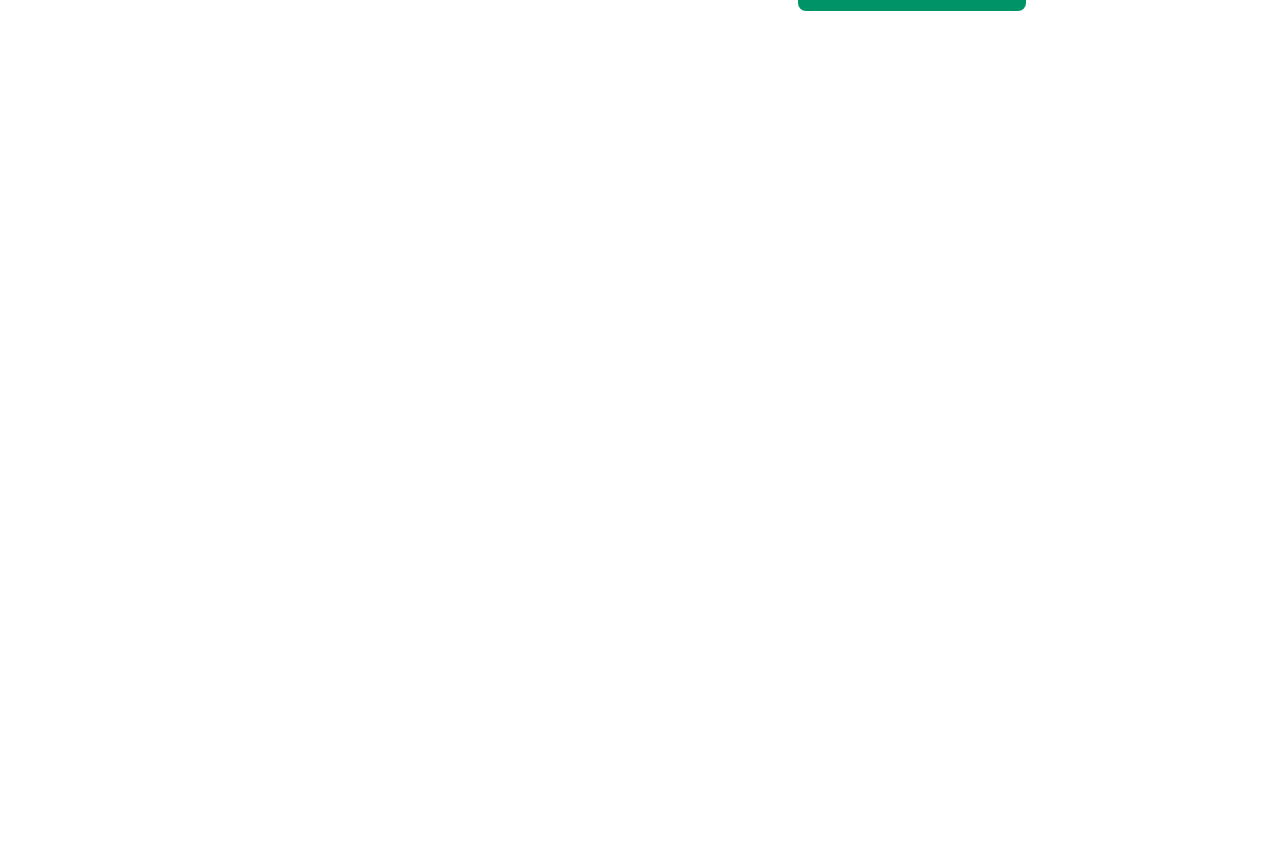
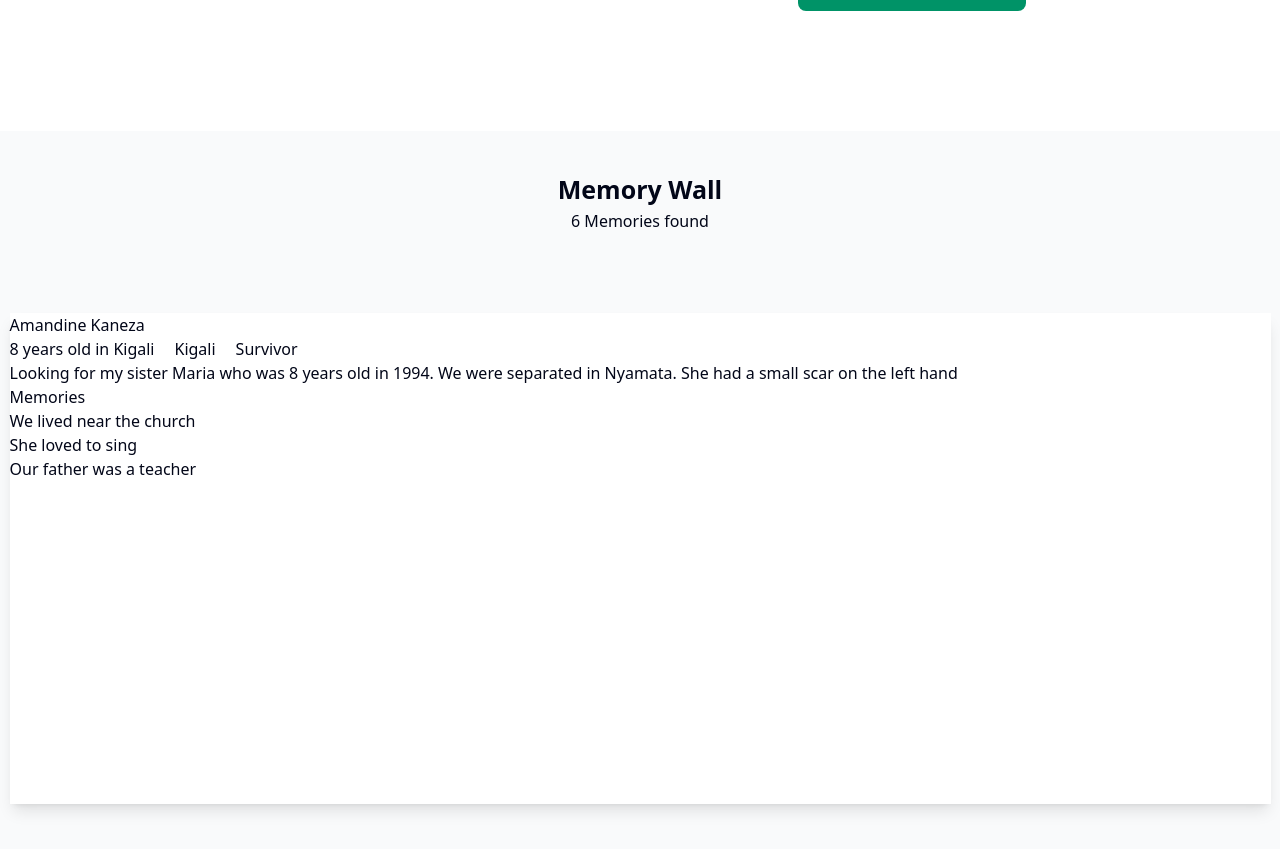
Before and after one commit to Blinktechnologies-company/Mbona, a Next.js app: page /family in a window 1280 px wide. Shown: the part 765-1614 px from the top of the page. Before the commit the page ends 800 px from the top, so only its background shows below. Built offline with nearby package versions, Linux system fonts and the light colour scheme.

Commit message:
Create card component

```diff
--- a/app/(pages)/family/page.tsx
+++ b/app/(pages)/family/page.tsx
@@ -1,5 +1,6 @@
 import Link from "next/link";
 import { Book, ChevronDown, Search } from "lucide-react";
+import Card from "@/app/_components/card";
 const family = () => {
   return (
     <div className="mx-auto">
@@ -121,9 +122,16 @@ const family = () => {
 
 
     </div>
-    {/* <section>
+    <section className="bg-[#F9FAFB] min-h-screen flex flex-col mt-30">
+      <div className="text-center mt-10">
+        <h2 className="font-semibold text-[25px]" >Memory Wall</h2>
+        <span className="font-medium">6 Memories found</span>
+      </div>
+      <div>
+        <Card />
+      </div>
 
-      </section> */}
+      </section>
 
     </div>
   );
--- /dev/null
+++ b/app/_components/card.tsx
@@ -0,0 +1,28 @@
+const Card = () => {
+  return (
+    <div className="mt-20">
+      <div className="bg-white shadow-lg w-[1261px] h-[491px] mx-auto ">
+        <div className="flex flex-col">
+          <h2>Amandine Kaneza</h2>
+          <div className="flex gap-5">
+            <span>8 years old in Kigali</span>
+            <span>Kigali</span>
+            <span>Survivor</span>
+          </div>
+          <p>
+            Looking for my sister Maria who was 8 years old in 1994. We were
+            separated in Nyamata. She had a small scar on the left hand
+          </p>
+          <ol>
+            Memories
+            <li>We lived near the church</li>
+            <li>She loved to sing</li>
+            <li>Our father was a teacher</li>
+          </ol>
+        </div>
+      </div>
+    </div>
+  );
+};
+
+export default Card;
```
